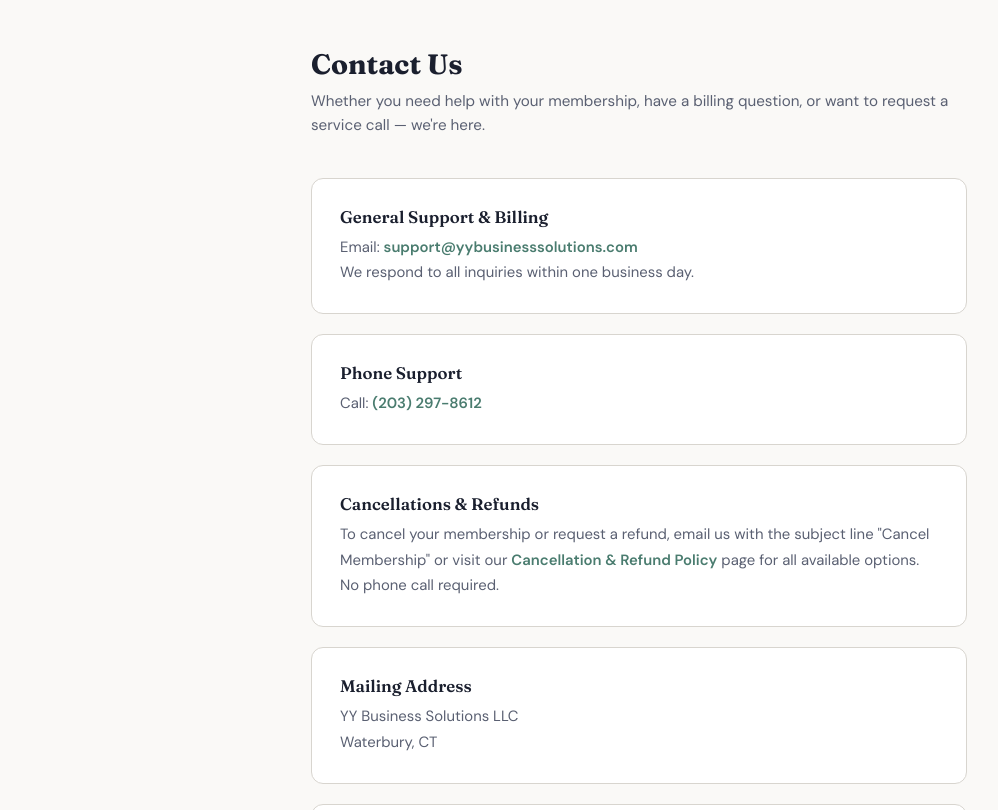
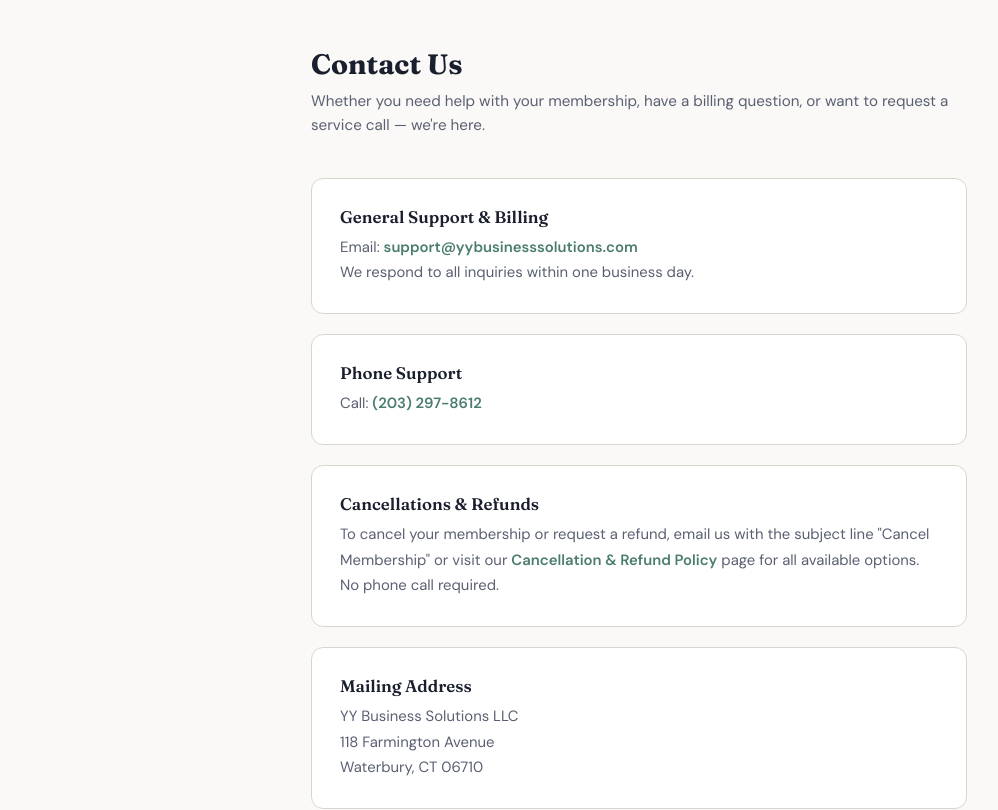
Before and after one commit to yaakov-byte/home-service-subscription, a plain HTML site: page contact.html in a window 1280 px wide. Shown: the part 67-877 px from the top of the page, without its empty margins (1-999 px from the left). Drawn offline with Linux system fonts and the light colour scheme.

Commit message:
Update contact information in contact.html
Updated the mailing address and footer information for accuracy.

```diff
--- a/contact.html
+++ b/contact.html
@@ -80,8 +80,7 @@
     <div class="contact-card">
       <h2>Phone Support</h2>
       <p>Call: <a href="tel:+12032978612">(203) 297-8612</a></p>
-      <p></p>
-    </div>
+          </div>
 
     <div class="contact-card">
       <h2>Cancellations &amp; Refunds</h2>
@@ -90,7 +89,7 @@
 
     <div class="contact-card">
       <h2>Mailing Address</h2>
-      <p>YY Business Solutions LLC<br>Waterbury, CT</p>
+      <p>YY Business Solutions LLC<br>118 Farmington Avenue<br>Waterbury, CT 06710</p>
     </div>
 
     <div class="contact-card">
@@ -100,7 +99,7 @@
 
 
   <footer class="site-footer">
-    <span class="footer-entity">YY Business Solutions LLC</span> · Waterbury, CT<br>
+    <span class="footer-entity">YY Business Solutions LLC</span> · 118 Farmington Avenue, Waterbury, CT 06710<br>
     <a href="/terms">Terms of Service</a>
     <a href="/privacy">Privacy Policy</a>
     <a href="/cancellation">Cancellation &amp; Refunds</a>
```
